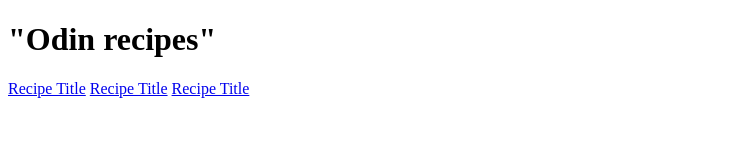
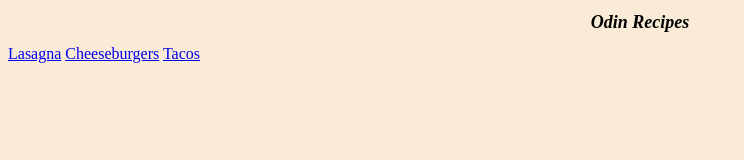
Before and after one commit to christopher-cialone/web_challenge3, a plain HTML site: page index.html in a window 1280 px wide. Shown: the whole page, without its empty margins (0-744 px from the left). Drawn offline with Linux system fonts and the light colour scheme; files that its build step writes are made by us from their sources.

Commit message:
Fixed the issue

```diff
--- a/index.html
+++ b/index.html
@@ -4,13 +4,13 @@
     <meta charset="UTF-8">
     <meta name="viewport" content="width=device-width, initial-scale=1.0">
     <link rel="stylesheet" href="css/styles.css">
-    <title>'Odin Recipes'</title>
+    <title>Odin Recipes</title>
 </head>
 <body>
-  <h1>"Odin recipes"</h1>
-  <a href="recipes/lasagna.html">Recipe Title</a>
-  <a href="recipes/cheeseburgers.html">Recipe Title</a>
-  <a href="recipes/tacos.html">Recipe Title</a>
+  <h1>Odin Recipes</h1>
+  <a href="./recipes/lasagna.html">Lasagna</a>
+  <a href="./recipes/cheese_burgers.html">Cheeseburgers</a>
+  <a href="./recipes/taco.html">Tacos</a>
 
 
 </body>
--- a/styles.css
+++ b/styles.css
@@ -1,4 +1,14 @@
-/*body {
+
+/*this is still in progress, ran out of time before class to push the final product
+ ID selectors
+    Class selectors
+    Type selectors
+    An HTML element with multiple classes
+    At least two classes with shared rules, grouped together
+    Chained selectors
+    Descendant Combinators (obnoxiously fancy name)
+    CSS Inheritance */
+body {
     background-color:antiquewhite
 }
 h1 {
@@ -14,4 +24,9 @@ p {
     font-style: normal;
     color: black;
 }
-the above is commented out in order to keep web-challenge 3 and 4 seperated */
+/*
+#para1 {
+    text-align: center;
+    color: red;
+  } */
+/* To select an element with a specific id, write a hash character, followed by the id of the element*/
```
Also changed, not shown: recipes/cheese_burgers.html (+4 -3 lines), recipes/lasagna.html (+7 -3 lines), recipes/taco.html (+5 -6 lines), lasagna.webp (deleted).
